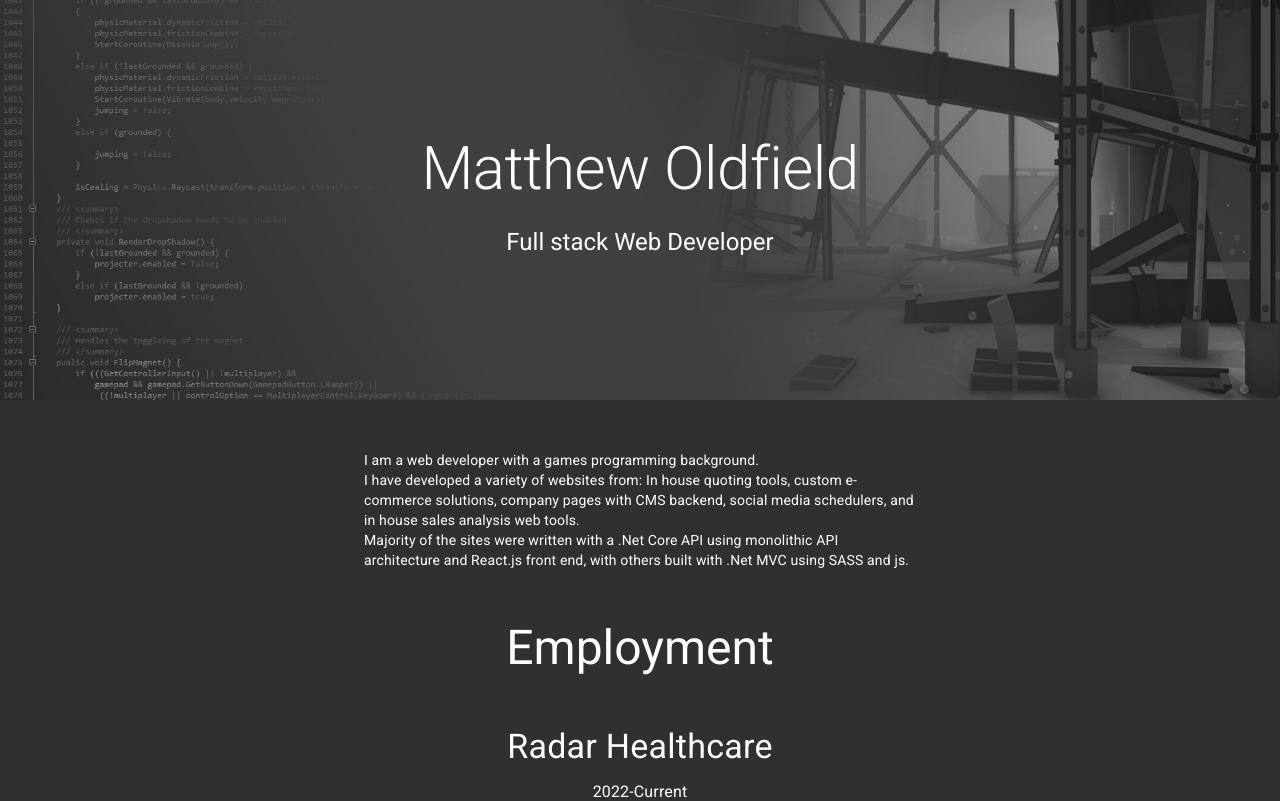
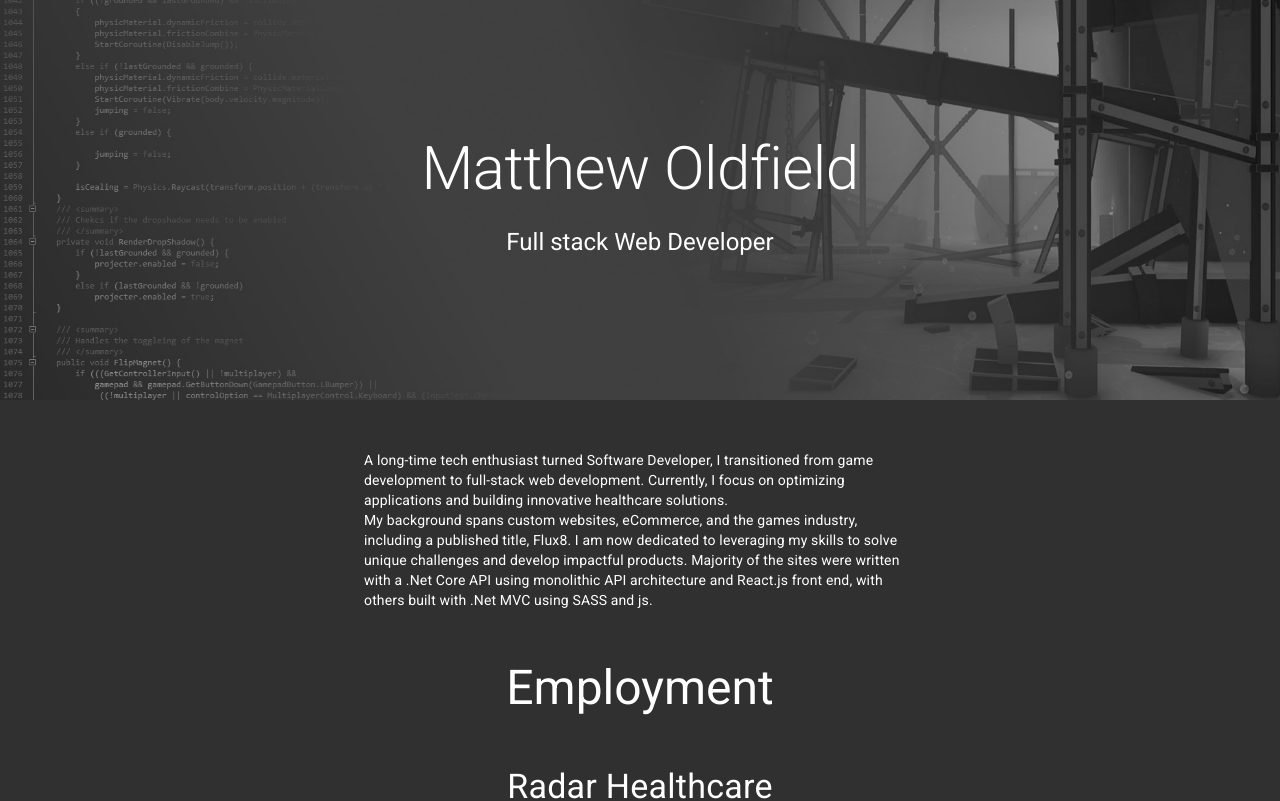
Before and after one commit to moldfield1995/Portfolio, a React (Vite) app: page /#/ in a window 1280 px wide. Shown: the top 801 px of the page. Built offline with nearby package versions, Linux system fonts and the light colour scheme.

Commit message:
Update Blurb

```diff
--- a/src/Components/PageElements/Blurb.jsx
+++ b/src/Components/PageElements/Blurb.jsx
@@ -5,8 +5,8 @@ import { Container,  Typography } from '@material-ui/core';
 export default function Blurb() {
     return <Container maxWidth="sm">
         <Typography variant="body2" gutterBottom>
-            I am a web developer with a games programming background. <br/>
-            I have developed a variety of websites from: In house quoting tools, custom e-commerce solutions, company pages with CMS backend, social media schedulers, and in house sales analysis web tools. <br/>
+            A long-time tech enthusiast turned Software Developer, I transitioned from game development to full-stack web development. Currently, I focus on optimizing applications and building innovative healthcare solutions. <br/>
+            My background spans custom websites, eCommerce, and the games industry, including a published title, Flux8. I am now dedicated to leveraging my skills to solve unique challenges and develop impactful products.
             Majority of the sites were written with a .Net Core API using monolithic API architecture and React.js front end, with others built with .Net MVC using SASS and js.
         </Typography>
     </Container>
```
